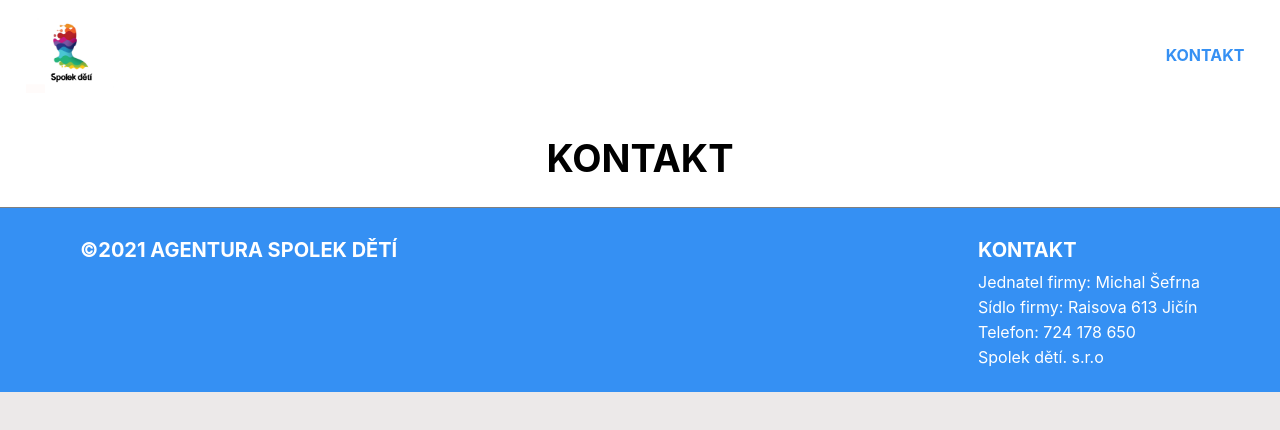
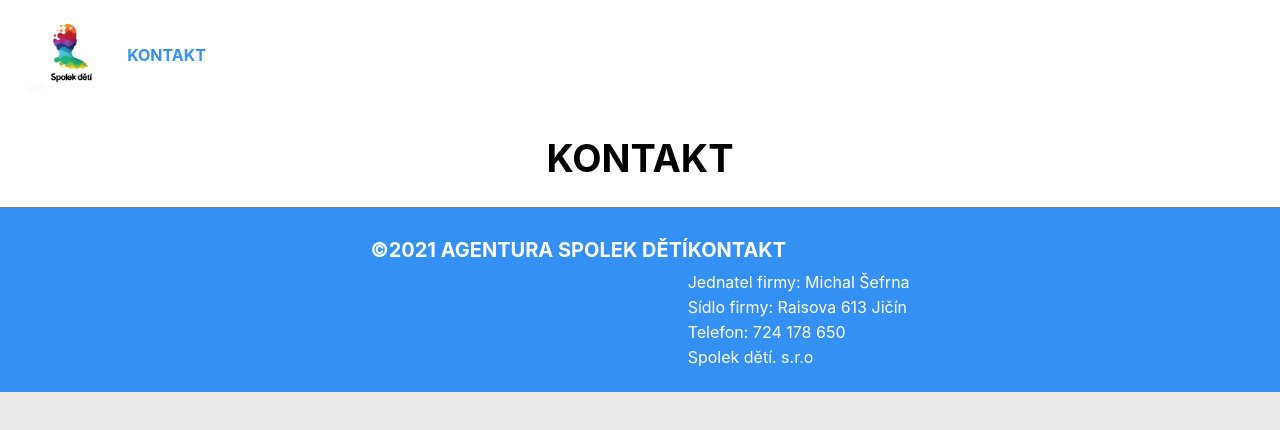
Before and after one commit to saltyfedor/spolekdeti, a React (Create React App) app: page /Kontakt in a window 1280 px wide. Shown: the top 430 px of the page. Built offline with nearby package versions, Linux system fonts and the light colour scheme; no server answers; the HTML template or start-up script is replaced by a standard one.

Commit message:
fixed footer overflowing

```diff
--- a/src/Components/Navbar.js
+++ b/src/Components/Navbar.js
@@ -11,7 +11,6 @@ const Navbar = () => {
                 <img src={logo} alt='logo' className="logo-top"></img>
             </Link>
             <div className="navbar-links">
-
                 <Link to={`/Kontakt`} style={{ textDecoration: 'none' }} className="nav-link">KONTAKT</Link>
             </div>
         </div>
--- a/src/index.css
+++ b/src/index.css
@@ -29,6 +29,8 @@ p{
   font-size: 16px;
 }
 
+
+
 .logo-top{
   max-height: 80px;
 }
@@ -39,8 +41,7 @@ p{
   width: 100%;
   box-sizing: border-box;
   display: flex;
-  justify-content: space-between;
-  align-items: center;
+    align-items: center;
   padding: 1% 2% 1% 2%;
   background-color: white;
   border-radius: 0px 0px 10px 10px;
@@ -371,7 +372,7 @@ p{
 
 .footer{
   max-width: 1120px;
-  width: 100%;
+  width: inherit;
   display: flex;
   justify-content: space-between;
   padding: 20px;
```
